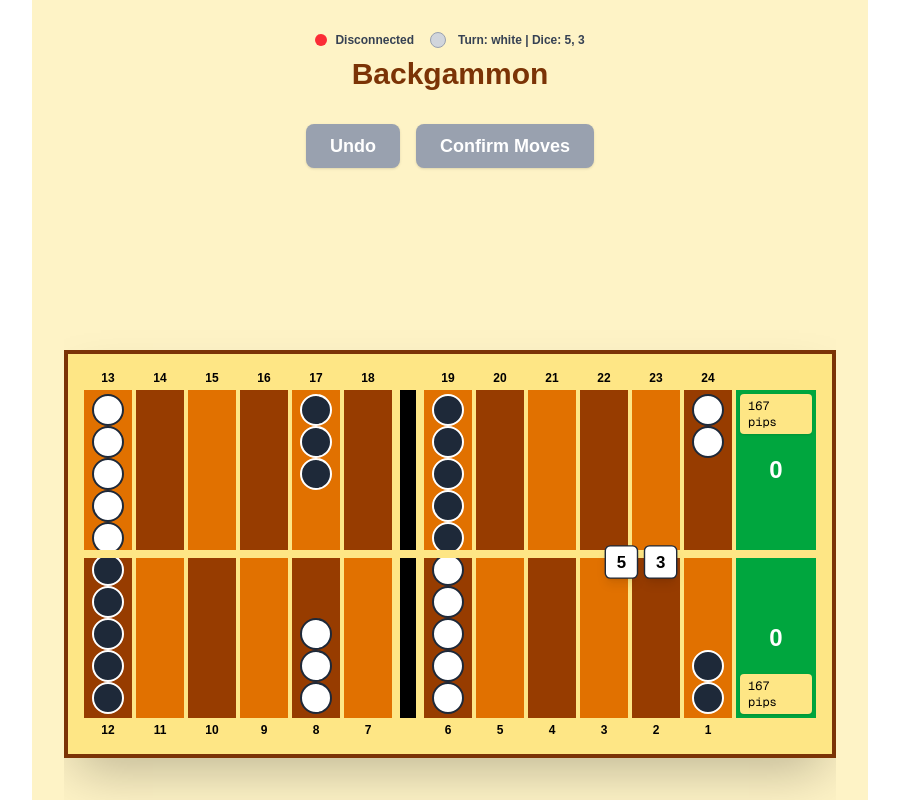
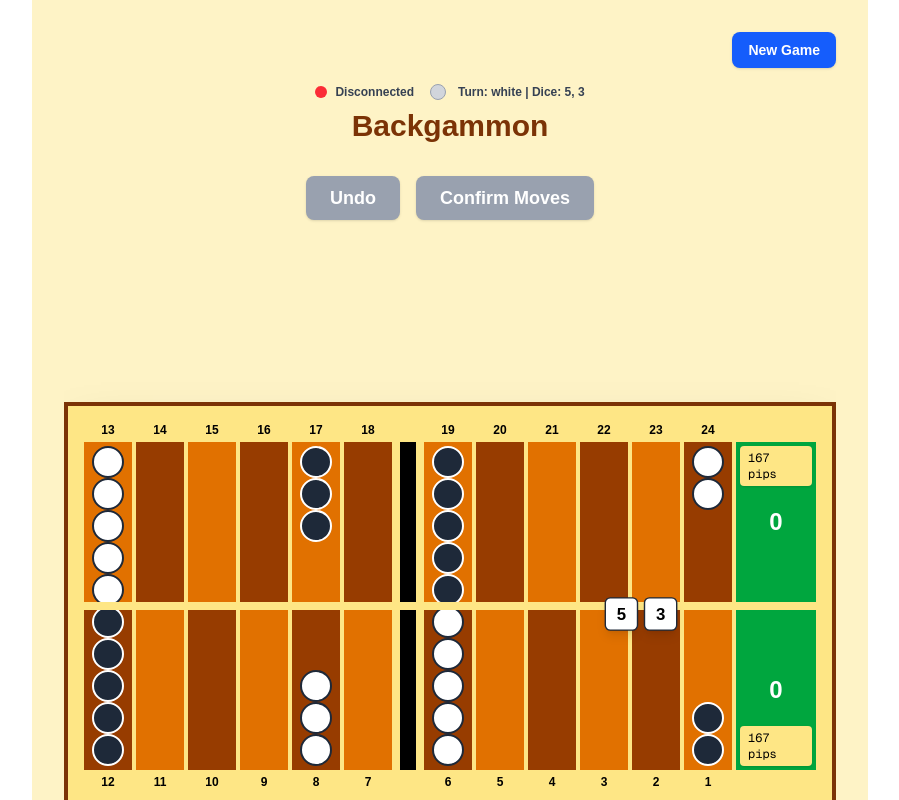
Before and after one commit to tpebop54/backgammon, a Next.js app in the folder web/: page / in a window 1280 px wide. Shown: the top 800 px of the page, without its empty margins (190-1089 px from the left). Built offline with nearby package versions, Linux system fonts and the light colour scheme; no server answers.

Commit message:
new game button

```diff
--- a/web/src/components/BackgammonBoard.tsx
+++ b/web/src/components/BackgammonBoard.tsx
@@ -674,6 +674,16 @@ const BackgammonBoard: React.FC = () => {
 
     return (
         <div className="flex flex-col items-center p-8 bg-amber-100 min-h-screen">
+            {/* New Game button at the top */}
+            <div className="w-full flex justify-end mb-4">
+                <button
+                    onClick={resetGameSocket}
+                    className="px-4 py-2 bg-blue-600 text-white rounded-lg hover:bg-blue-700 transition-colors text-sm font-semibold shadow"
+                >
+                    New Game
+                </button>
+            </div>
+
             {/* Connection indicator */}
             <div className="flex items-center mb-2">
                 <span className={`inline-block w-3 h-3 rounded-full mr-2 ${connected ? 'bg-green-500' : 'bg-red-500'}`}></span>
```
